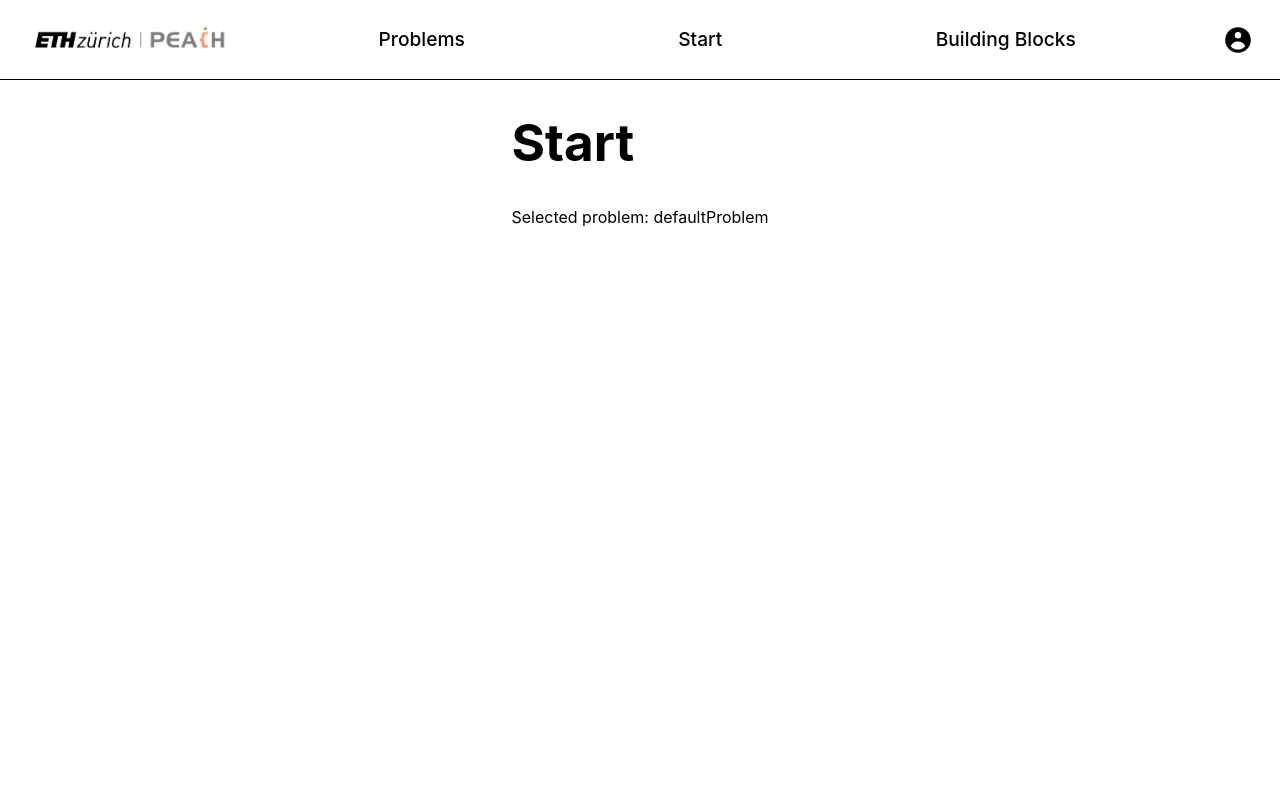
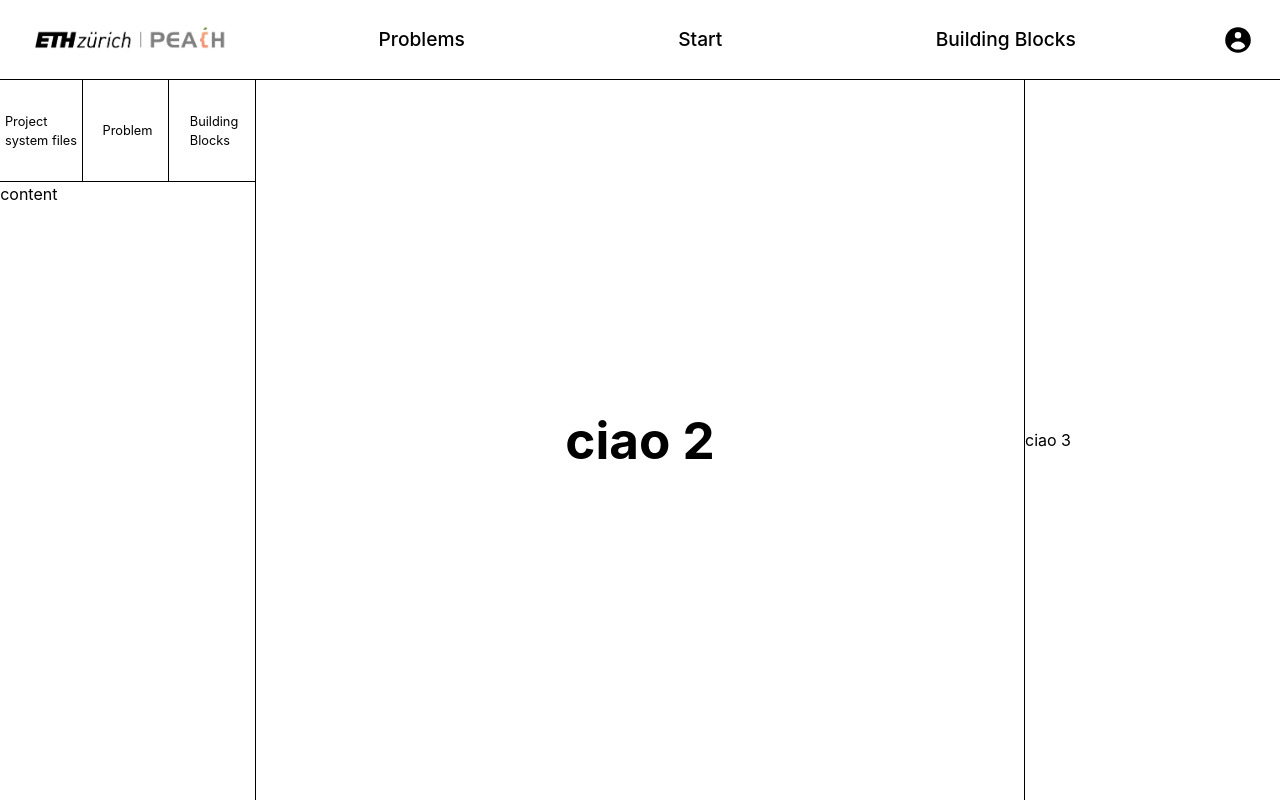
Before and after one commit to Casa-del-dev/Bachelor-Frontend, a React (Vite) app: page /start/defaultProblem in a window 1280 px wide. Built offline with nearby package versions, Linux system fonts and the light colour scheme.

Commit message:
backfromthe grave

```diff
--- a/src/components/Start.css
+++ b/src/components/Start.css
@@ -1,3 +1,18 @@
-.container {
+.container-main {
   color: black;
+  display: flex;
+  flex-direction: row;
+  justify-content: space-between;
+  align-items: center;
+  width: 100%;
+  height: 100%;
+  overflow: hidden;
 }
+
+.right-main {
+  width: 20vw;
+  height: 100%;
+  display: flex;
+  flex-direction: row;
+  align-items: center;
+}
--- a/src/components/Start.tsx
+++ b/src/components/Start.tsx
@@ -1,6 +1,7 @@
 import "./Start.css";
 import { useEffect, useState } from "react";
 import { useParams } from "react-router-dom";
+import StartLeft from "./Start-left";
 
 const Start = () => {
   // Get the id from the URL if provided
@@ -9,10 +10,8 @@ const Start = () => {
 
   useEffect(() => {
     if (id) {
-      // If an id is provided in the URL, update the state
       setSelectedProblem(id);
     } else {
-      // Otherwise, check localStorage for a saved selection
       const stored = localStorage.getItem("selectedProblem");
       if (stored) {
         setSelectedProblem(stored);
@@ -21,10 +20,17 @@ const Start = () => {
   }, [id]);
 
   return (
-    <div className="container">
-      <h1>Start</h1>
-      <p>Selected problem: {selectedProblem}</p>
-      {/* Add your additional content for the Start component here */}
+    <div className="container-main">
+      <StartLeft />
+      <div className="middle-main">
+        <h1>ciao 2</h1>
+      </div>
+      <div className="right-main">
+        <div className="custom-line-leftmiddle"></div>
+        ciao 3
+      </div>
+      {/*<h1>Start</h1>
+      <p>Selected problem: {selectedProblem}</p>*/}
     </div>
   );
 };
```
Also changed, not shown: src/Api.tsx (added, +57 -0 lines), src/AuthContext.tsx (added, +47 -0 lines).
